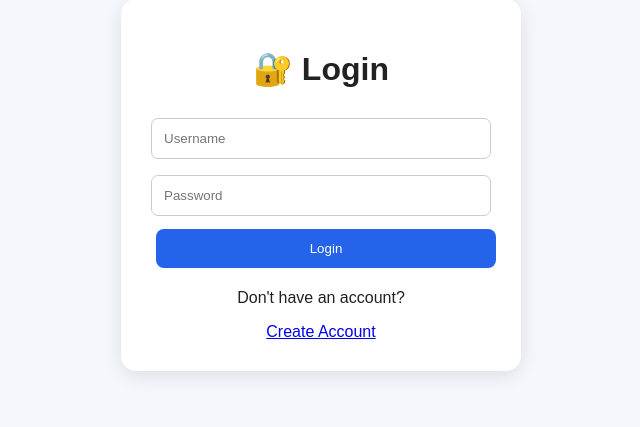
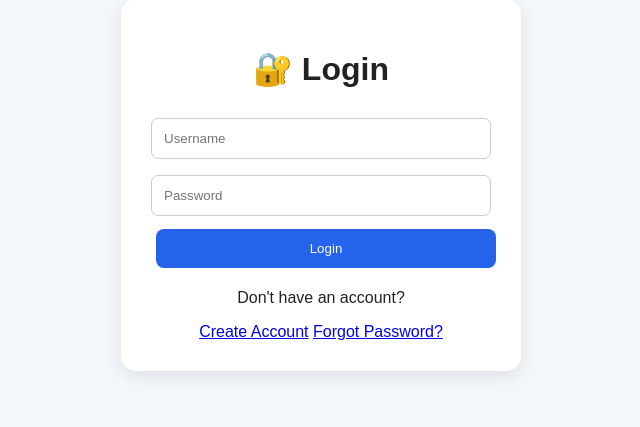
Before and after one commit to saranrj-dev/student-smart-study-planner, a Flask app: page /login in a window 1280 px wide. Shown: the part 101-528 px from the top of the page, without its empty margins (319-959 px from the left). Run offline with Flask 3, Linux system fonts and the light colour scheme.

Commit message:
Update login.html

```diff
--- a/templates/login.html
+++ b/templates/login.html
@@ -30,6 +30,7 @@
     <p>Don't have an account?</p>
 
     <a href="/signup">Create Account</a>
+    <a href="/forgot_password">Forgot Password?</a>
 
 </div>
 
```
